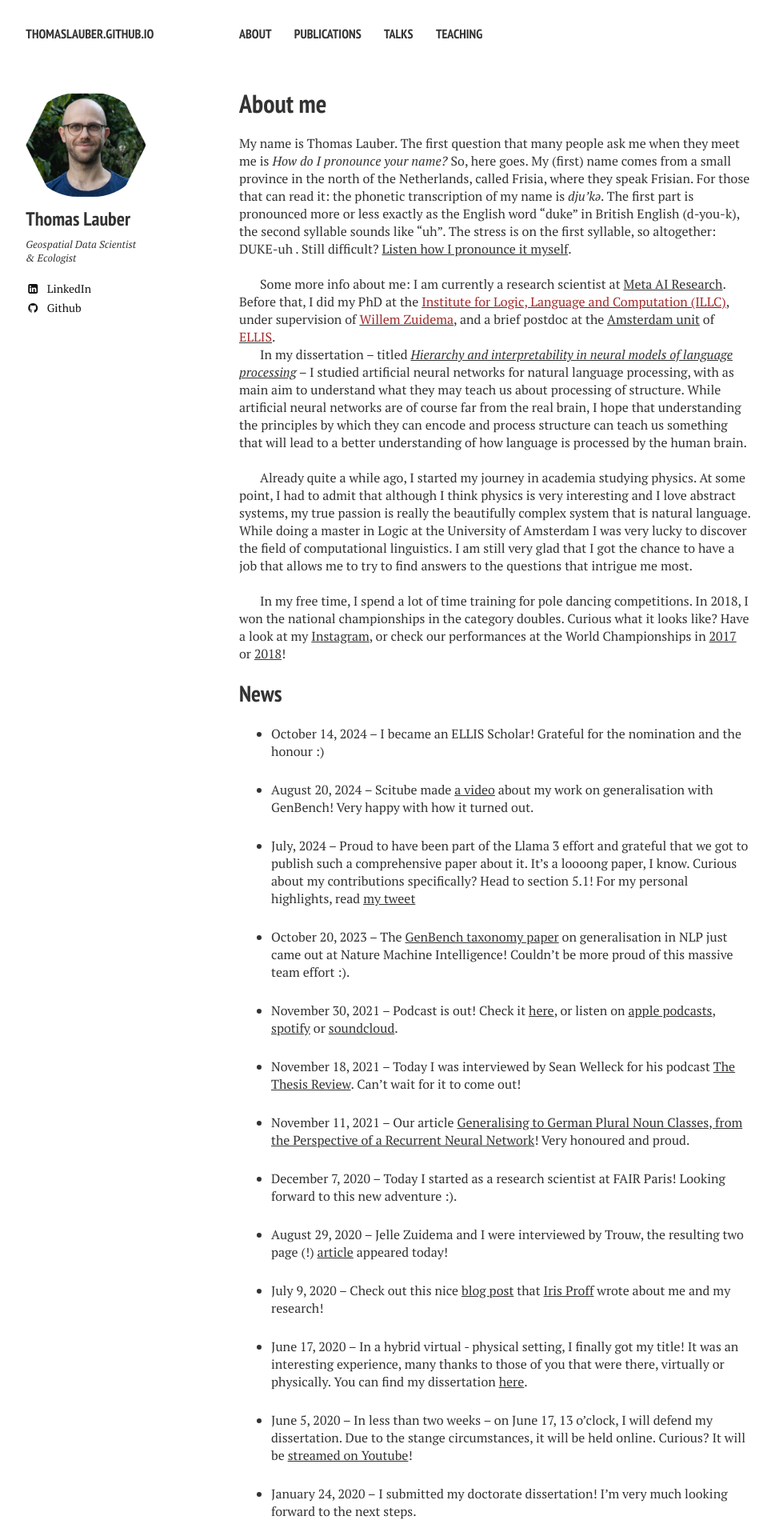
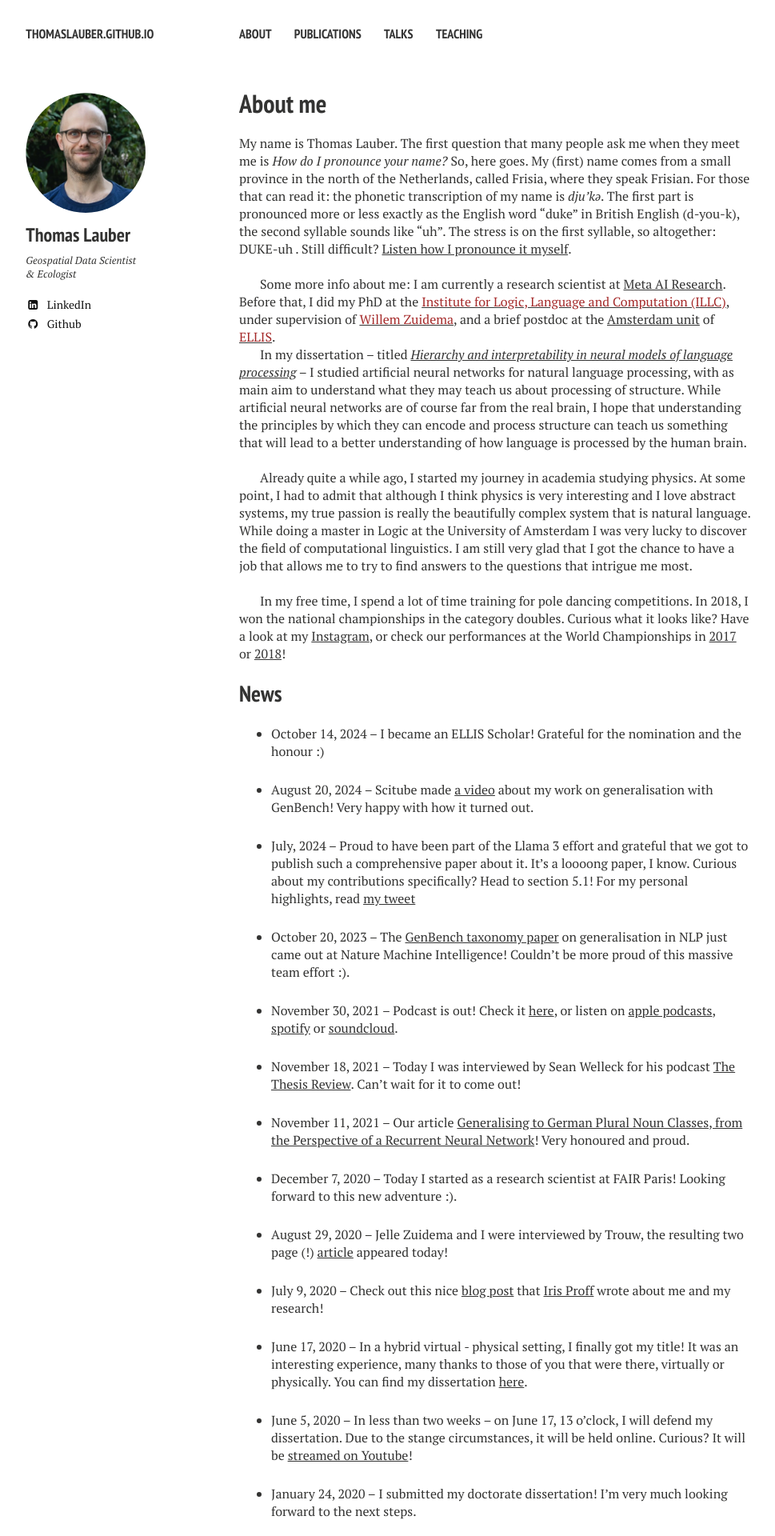
Before and after one commit to thomaslauber/thomaslauber.github.io, a Jekyll site: the page built from index.md, in a window 1280 px wide. Shown: the top 1920 px of the page at 80% size, without its empty margins (21-990 px from the left). Built offline with Jekyll 4.4.1, drawn with Linux system fonts in a browser that asks for light colours; nearby versions of some CDN libraries.

Commit message:
Update _config.yml

```diff
--- a/_config.yml
+++ b/_config.yml
@@ -27,7 +27,7 @@ kramdown:
 # Site owner
 owner:
   name: Thomas Lauber
-  avatar: profile_hex.png
+  avatar: profile_circle.png
   bio: "Geospatial Data Scientist & Ecologist"
   # email: dieuwkehupkes@meta.com
   disqus-shortname:
```
